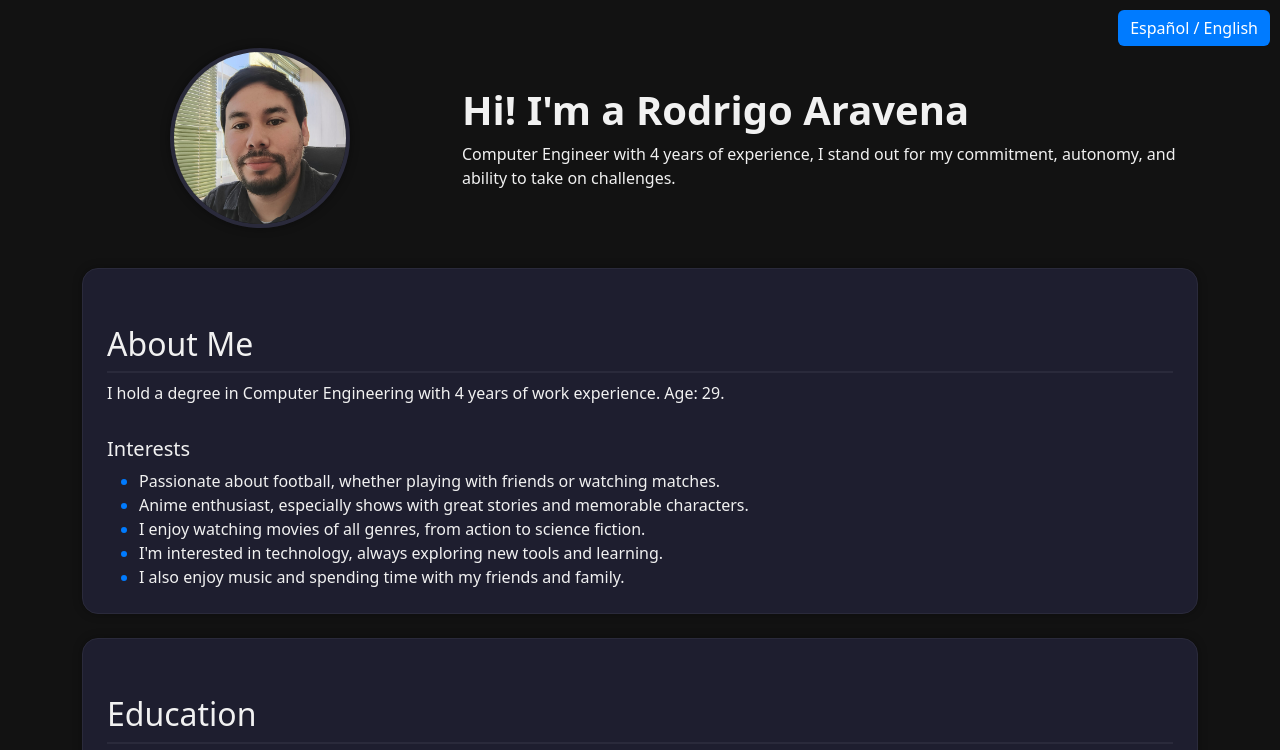
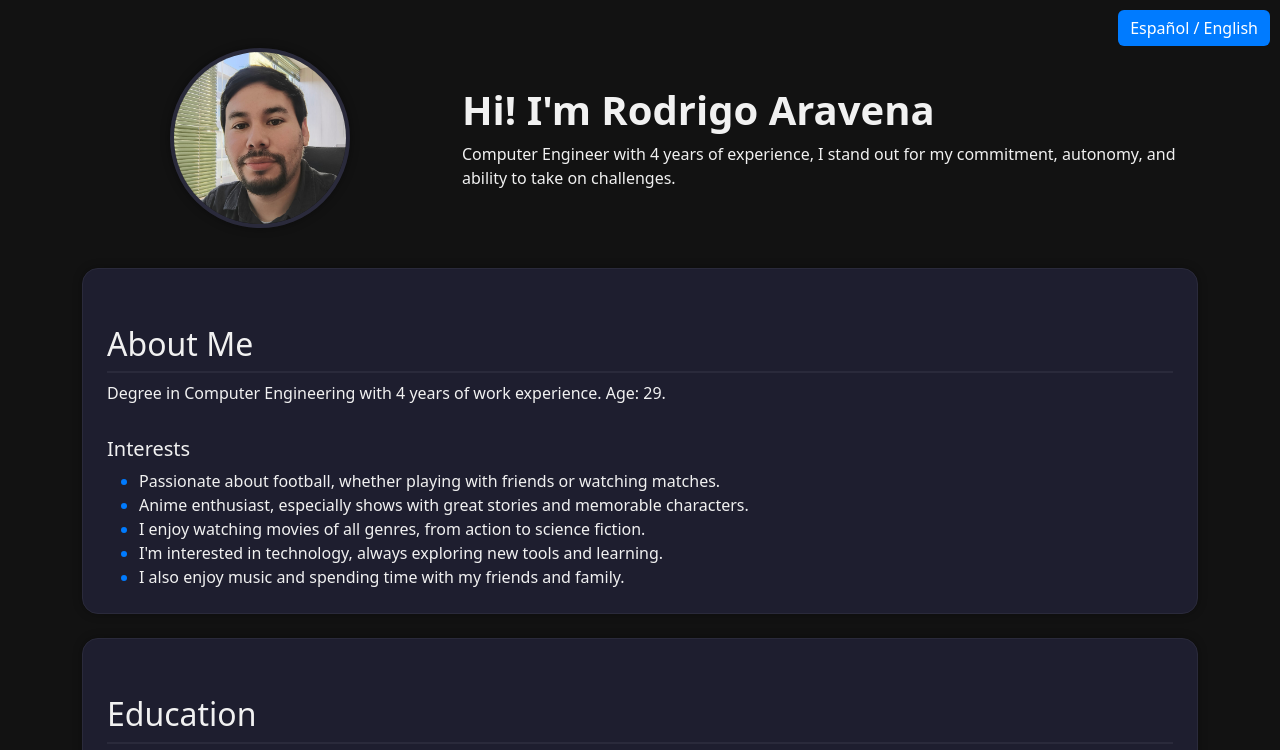
Before and after one commit to rodaravena9/portfolio, a plain HTML site: page index.html in a window 1280 px wide. Shown: the top 750 px of the page. Drawn offline with nearby package versions, Linux system fonts and the light colour scheme.

Commit message:
Update index.html

```diff
--- a/index.html
+++ b/index.html
@@ -87,7 +87,7 @@
       <img src="perfil.jpg" alt="Mi Foto" class="profile-img mb-3">
     </div>
     <div class="col-md-8">
-      <h1 class="fw-bold" data-es="¡Hola! Soy Rodrigo Aravena" data-en="Hi! I'm a Rodrigo Aravena"></h1>
+      <h1 class="fw-bold" data-es="¡Hola! Soy Rodrigo Aravena" data-en="Hi! I'm Rodrigo Aravena"></h1>
       <p data-es="Ingeniero Informático con 4 años de experiencia, me destaco por mi compromiso, autonomía y capacidad para asumir desafíos."
          data-en="Computer Engineer with 4 years of experience, I stand out for my commitment, autonomy, and ability to take on challenges."></p>
     </div>
@@ -97,7 +97,7 @@
   <div class="card p-4 mb-4">
     <h2 data-es="Sobre Mí" data-en="About Me"></h2>
     <p data-es="Soy titulado de Ingeniería Informática con 4 años de experiencia en el mundo laboral. Edad: 29 años."
-       data-en="I hold a degree in Computer Engineering with 4 years of work experience. Age: 29."></p>
+       data-en="Degree in Computer Engineering with 4 years of work experience. Age: 29."></p>
 
     <h5 class="mt-3" data-es="Intereses" data-en="Interests"></h5>
     <ul class="mb-0">
```
